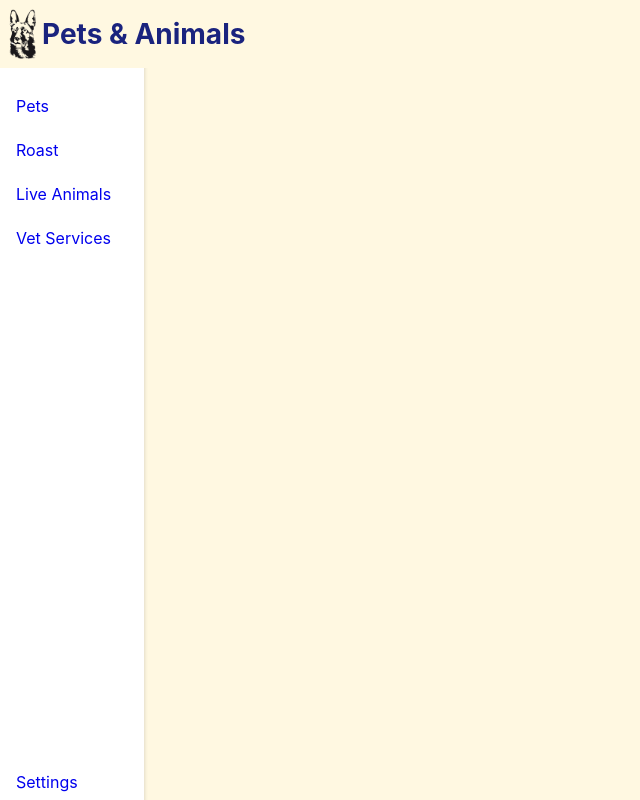
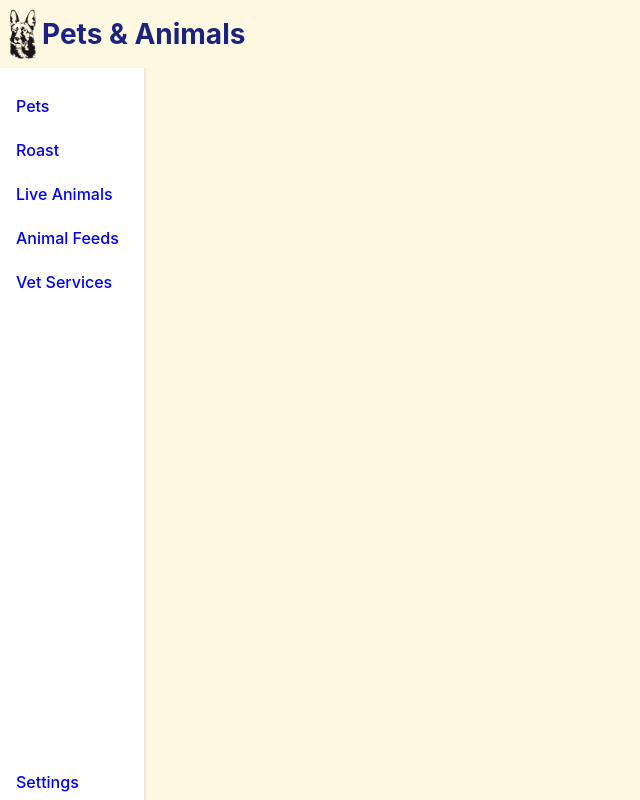
Before and after one commit to jacksonk-dev/Pets-And-Animals, an Angular app: page / in a window 1280 px wide. Shown: the whole page, without its empty margins (0-640 px from the left). Built offline with nearby package versions, Linux system fonts and the light colour scheme.

Commit message:
Refactors css

```diff
--- a/src/app/app.component.html
+++ b/src/app/app.component.html
@@ -13,6 +13,7 @@
       <a href="#">Pets</a>
       <a href="#">Roast</a>
       <a href="#">Live Animals</a>
+      <a href="#">Animal Feeds</a>
       <a href="#">Vet Services</a>
     </div>
     <div class="settings">
--- a/src/app/app.component.less
+++ b/src/app/app.component.less
@@ -1,3 +1,15 @@
+.grid {
+  display: grid;
+  grid-gap: 8px;
+}
+
+.fixedPosition {
+  position: fixed;
+  top: 0;
+  left: 0;
+  right: 0;
+}
+
 :host {
   font-family: -apple-system, BlinkMacSystemFont, "Segoe UI", Roboto, Helvetica, Arial, sans-serif, "Apple Color Emoji", "Segoe UI Emoji", "Segoe UI Symbol";
   font-size: 14px;
@@ -7,20 +19,8 @@
   -moz-osx-font-smoothing: grayscale;
 }
 
-h1,
-h2,
-h3,
-h4,
-h5,
-h6 {
-  margin: 8px 0;
-}
-
 .sidebar {
-  position: fixed;
-  top: 0;
-  left: 0;
-  right: 0;
+  .fixedPosition();
   height: 100%;
   padding: 8px;
   width: fit-content;
@@ -29,15 +29,13 @@ h6 {
   justify-content: space-between;
   flex-direction: column;
   background-color: #fff;
-  color: #BF360C;
   font-weight: 600;
   box-shadow: rgba(0, 0, 0, 0.18) 0px 2px 4px;
   z-index: 2;
 }
 
 .businessLinks {
-  display: grid;
-  grid-gap: 8px;
+  .grid();
   padding: 80px 0;
 }
 
@@ -47,27 +45,17 @@ h6 {
 
 a {
   text-decoration: none;
-  font-weight: 400;
+  font-weight: 500;
   font-size: 16px;
   padding: 8px;
 }
 
 .titleLogoContainer {
+  .fixedPosition();
   display: flex;
   align-items: center;
   height: 60px;
   padding: 4px 2px;
-  background-color: #FFF8E1;
-  position: fixed;
-  top: 0;
-  left: 0;
+  background-color: #FFF8E1;;
   z-index: 5;
 }
-
-.toolbar img {
-  margin: 0 16px;
-}
-
-.preLogoText {
-  margin: 8px auto;
-}
--- a/src/styles.less
+++ b/src/styles.less
@@ -6,3 +6,8 @@ body {
 h1, h2, h3 {
   color: #1A237E;
 }
+
+h1, h2, h3,
+h4, h5, h6 {
+  margin: 8px 0;
+}
```
